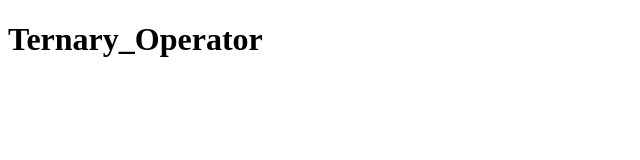
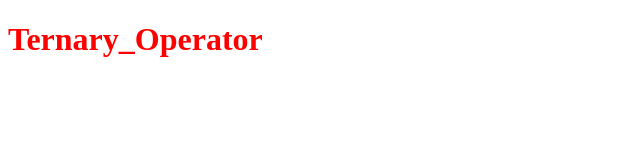
Before and after one commit to Sulaiman-Baig/zainab, a plain HTML site: page JS_Crash_Course/42_Ternary_Operator/index.html in a window 1280 px wide. Shown: the whole page, without its empty margins (0-640 px from the left). Drawn offline with Linux system fonts and the light colour scheme.

```diff
--- a/JS_Crash_Course/42_Ternary_Operator/index.html
+++ b/JS_Crash_Course/42_Ternary_Operator/index.html
@@ -6,7 +6,7 @@
     <title>Ternary_Operator</title>
 </head>
 <body>
-    <h1>Ternary_Operator</h1>
+    <h1 style="color:red">Ternary_Operator</h1>
 
     <script src="script.js"></script>
 </body>
```
Also changed, not shown: JS_Crash_Course/42_Ternary_Operator/script.js (line endings or trailing spaces).
